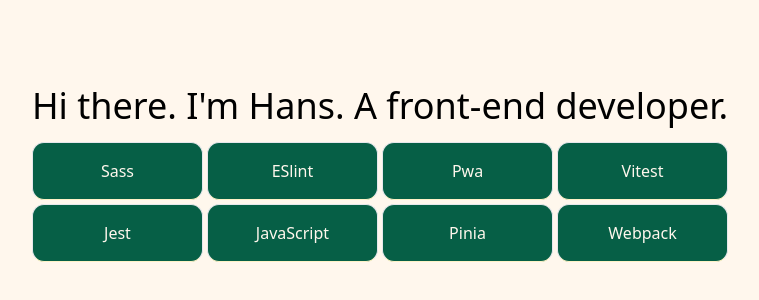
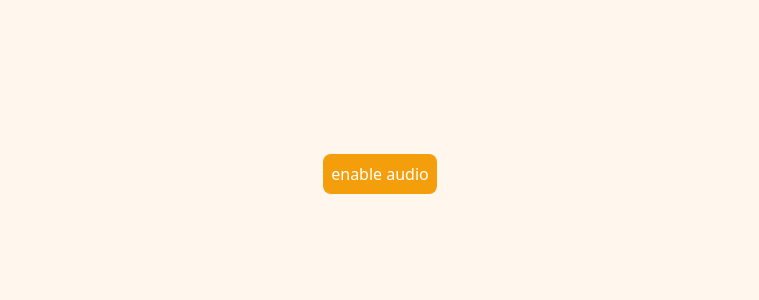
Before and after one commit to hansmaast/website, a Nuxt app: page / in a window 1280 px wide. Shown: the part 226-526 px from the top of the page, without its empty margins (260-1019 px from the left). Built offline with nearby package versions, Linux system fonts and the light colour scheme.

Commit message:
feat: trigger oscillator on update

```diff
--- a/app.vue
+++ b/app.vue
@@ -1,23 +1,61 @@
 <script setup lang="ts">
 import { thingsIDo } from '~/data.js'
+
+const audioCtx = ref<AudioContext | null>(null)
+const gainNode = ref<GainNode | null>(null)
+let oscillator: OscillatorNode
+
+const enableAudio = () => {
+  audioCtx.value = new AudioContext()
+  gainNode.value = audioCtx.value.createGain()
+  oscillator = audioCtx.value.createOscillator()
+  oscillator.type = 'sine'
+  oscillator.connect(gainNode.value).connect(audioCtx.value.destination)
+  oscillator.start()
+}
+
+const changeOscillatorFrequency = (frequency: number) => {
+  if (oscillator && audioCtx.value && gainNode.value) {
+    gainNode.value.gain.setTargetAtTime(1, audioCtx.value.currentTime, 0.04)
+    oscillator.frequency.setValueAtTime(frequency, audioCtx.value.currentTime)
+    gainNode.value.gain.setTargetAtTime(0, audioCtx.value.currentTime + 0.2, 0.2)
+  }
+}
+
+const generateRandomFrequency = (range = { min: 400, max: 500 }) => {
+  return Math.random() * (range.max - range.min) + range.min
+}
 </script>
 
 <template>
   <NuxtRouteAnnouncer />
   <div class="bg-orange-50 w-dvw h-dvh grid gap-4 place-content-center place-items-center">
+    <template v-if="!audioCtx">
+      <button
+        class="bg-amber-500 text-white p-2 rounded-lg"
+        @click="enableAudio"
+      >
+        enable audio
+      </button>
+    </template>
+    <template v-else>
       <h1 class="text-4xl">
-      Hi there. I'm Hans. A front-end developer.
+        Some things i do.
       </h1>
       <GridSwitcher
         :items="thingsIDo"
-      :cols="4"
+        :cols="5"
         :options="{
-        intervalMs: 5500,
+          intervalMs: 4200,
           changeCount: 1,
-        displayCount: 8,
+          displayCount: 10,
           staggerCount: 8,
-        shuffleStaggerMs: 66,
-        staggerIntervalMs: 100 }"
+          shuffleStaggerMs: 10,
+          staggerIntervalMs: (4200 / 16),
+          onUpdate: () => changeOscillatorFrequency(generateRandomFrequency({ min: 50, max: 250 })),
+
+        }"
       />
+    </template>
   </div>
 </template>
--- a/components/GridSwitcher.vue
+++ b/components/GridSwitcher.vue
@@ -21,7 +21,7 @@ const { visibleItems } = useRandomizer<typeof items[0]>(items, options)
     <span
       v-for="(item) in visibleItems"
       :key="item"
-      class="bg-emerald-800 text-orange-50 rounded-xl text-center p-4 border border-b-amber-100  flex items-center justify-center"
+      class="rounded-xl text-center p-4 border border-b-amber-100  flex items-center justify-center"
     >
       {{ item }}
     </span>
@@ -34,11 +34,6 @@ figure {
 }
 .bounce-enter-active {
   animation: bounce-in 0.35s;
-}
-.bounce-leave-active {
-  animation: bounce-in 0.6s reverse;
-  position: absolute;
-  opacity: 0;
 }
 
 @keyframes bounce-in {
--- a/composables/useRandomizer.ts
+++ b/composables/useRandomizer.ts
@@ -11,6 +11,7 @@ type Options = {
   staggerCount: number
   staggerIntervalMs: number
   shuffleStaggerMs: number
+  onUpdate: () => void
 }
 
 const defaultOptions: Options = {
@@ -20,6 +21,7 @@ const defaultOptions: Options = {
   staggerCount: 3,
   staggerIntervalMs: 100,
   shuffleStaggerMs: 150,
+  onUpdate: () => {},
 }
 
 function useRandomizer<T>(items: T[], options: Options) {
@@ -46,6 +48,7 @@ function useRandomizer<T>(items: T[], options: Options) {
 
   let previouslyDisplayedItems: T[] = visibleItems.value.slice() as T[]
   const updateVisibleItems = (newItem: T) => {
+    options.onUpdate()
     const uniqueIndex = getAndUpdateUniqueIndex()
     const newVisibleItems = visibleItems.value.toSpliced(uniqueIndex, 1, newItem as UnwrapRefSimple<T>)
     if (previouslyDisplayedItems.length === items.length)
@@ -85,10 +88,7 @@ function useRandomizer<T>(items: T[], options: Options) {
   let interval: NodeJS.Timeout
   const handleMount = async () => {
     await handleRandomization()
-    if (intervalMs <= 0)
-      return
-    else
-      interval = setInterval(handleRandomization, intervalMs)
+    interval = setInterval(handleRandomization, intervalMs)
   }
 
   const handleUnmount = () => clearInterval(interval)
```
Lines whose indentation alone changed are shown as unchanged.
